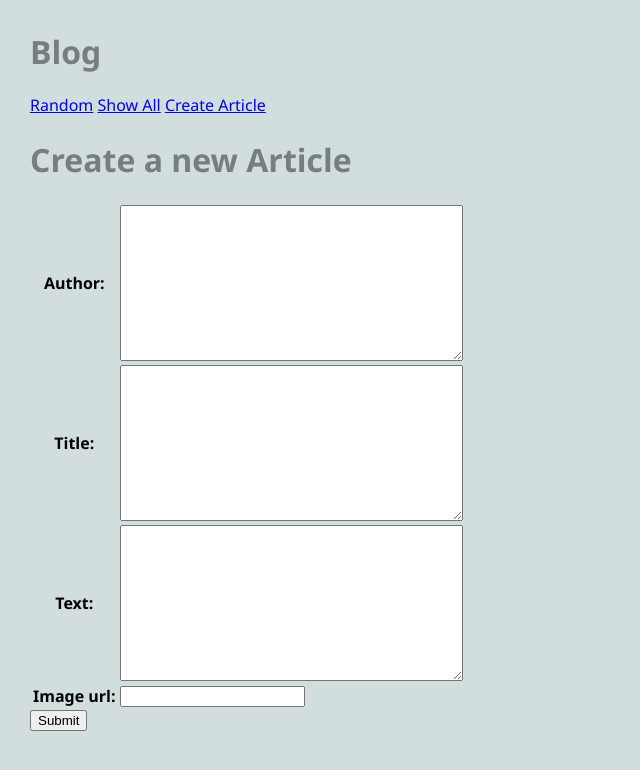
After one commit to gabalingog/cs412, a Django app: page /blog/article/create in a window 1280 px wide. The commit adds this page. Shown: the top 770 px of the page, without its empty margins (0-640 px from the left). Run offline with Django 5.2, Linux system fonts and the light colour scheme.

Commit message:
assignment 4

```diff
--- /dev/null
+++ b/blog/forms.py
@@ -0,0 +1,12 @@
+# forms to update and create and delete
+
+from django import forms
+from .models import Article
+
+# create a form class
+
+class CreateArticleForm(forms.ModelForm):
+    class Meta:
+        '''Associate form to model'''
+        model = Article
+        fields = ['author', 'title', 'text', 'image_url']
--- a/blog/models.py
+++ b/blog/models.py
@@ -1,4 +1,5 @@
 from django.db import models
+from django.urls import reverse
 
 # Create your models here.
 # each data model is a class associated with a data base table with the same data
@@ -25,3 +26,9 @@ class Article(models.Model):
 # from blog.models import *
 # Article.objects.all()
 # similar to views.py functions
+
+# -------------------------------------------
+# to redirect where the form submission leads
+    def get_absolute_url(self):
+        '''Return URL to show one instance'''
+        return reverse('article', kwargs={'pk':self.pk})
--- a/blog/templates/blog/base.html
+++ b/blog/templates/blog/base.html
@@ -13,6 +13,7 @@
                 <ul>
                     <li><a href="{% url 'random' %}">Random</a></li>
                     <li><a href="{% url 'show_all' %}">Show All</a></li>
+                    <li><a href="{% url 'create_article' %}">Create Article</a></li>
                 </ul>
             </nav>
         </head>
--- /dev/null
+++ b/blog/templates/blog/create_article_form.html
@@ -0,0 +1,18 @@
+{% extends 'blog/base.html' %}
+{% block content %}
+
+<h1>Create a new Article</h1>
+
+<form action="{% url 'create_article' %}" method="POST">
+    {% csrf_token %}
+    <table>
+        {{form.as_table}}
+    </table>
+
+    <input type="submit" name="submit" value="Submit">
+</form>
+
+
+
+
+{% endblock %}
--- a/blog/urls.py
+++ b/blog/urls.py
@@ -5,6 +5,6 @@ urlpatterns = [
     # mapping the url to the view
     path('', RandomArticleView.as_view(), name='random'), # generic class-based view
     path('show_all', ShowAllView.as_view(), name='show_all'),
-    path('article/<int:pk>', ArticleView.as_view(), name='article'),
-    # show a single article
+    path('article/<int:pk>', ArticleView.as_view(), name='article'), # show a single article
+    path('article/create', CreateArticleView.as_view(), name='create_article'), # new
 ]
--- a/blog/views.py
+++ b/blog/views.py
@@ -1,7 +1,8 @@
 # from django.shortcuts import render
 from .models import Article
-from django.views.generic import ListView, DetailView # -> single instance of one model
+from django.views.generic import ListView, DetailView, CreateView # -> single instance of one model
 import random
+from .forms import *
 
 # Create your views here.
 
@@ -32,3 +33,11 @@ class RandomArticleView(DetailView):
         all_articles = Article.objects.all()
         article = random.choice(all_articles)
         return article
+
+class CreateArticleView(CreateView):
+    '''handle new article
+    1. display HTML form to user (GET)
+    2. process the form submission and store the new article (POST)
+    '''
+    form_class = CreateArticleForm
+    template_name = 'blog/create_article_form.html'
```
Also changed, not shown: db.sqlite3.
